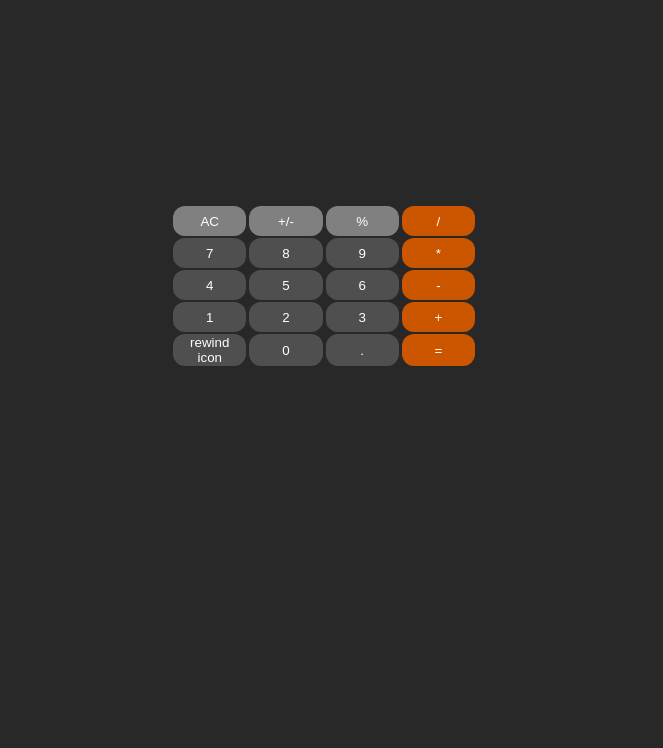
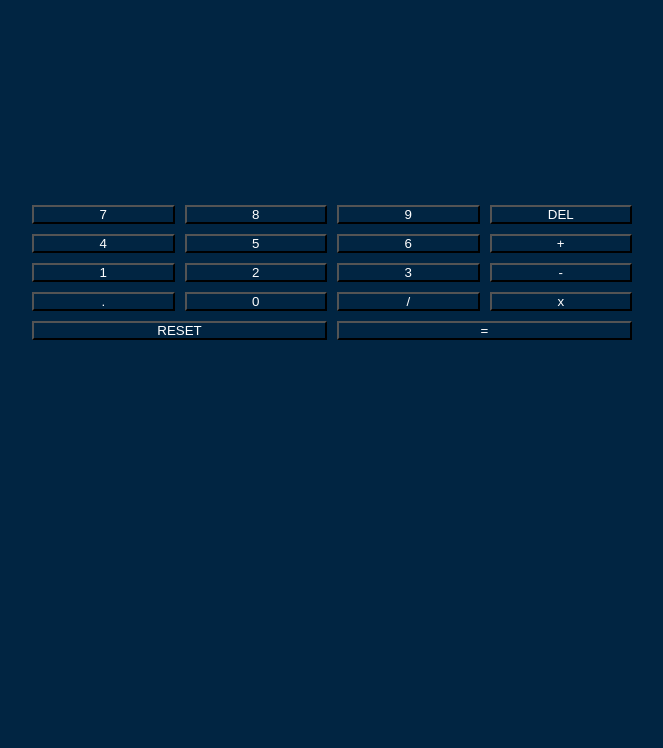
Before and after one commit to wizzzx/calculator, a website: page index.html in a window 1280 px wide. Shown: the part 152-900 px from the top of the page, without its empty margins (308-971 px from the left). Before the commit the page ends 800 px from the top, so only its background shows below. Drawn offline with Linux system fonts and the light colour scheme.

Commit message:
initial commit (layout)

```diff
--- a/index.html
+++ b/index.html
@@ -10,28 +10,35 @@
 </head>
 <body>
     <div id="calculator">
-        <div class="display"></div>
-        <div class="buttons-container">
-            <button type="button" value="clear"  class="button button-grey" >AC</button>
-            <button class="button button-grey">+/-</button>
-            <button type="button" value="%" class="button button-grey" >%</button>
-            <button type="button" value="/" class="button button-orange" >/</button>
-            <button type="button" value="7" class="button button-dark-grey" >7</button>
-            <button type="button" value="8" class="button button-dark-grey" >8</button>
-            <button type="button" value="9" class="button button-dark-grey" >9</button>
-            <button type="button" value="*" class="button button-orange">*</button>
-            <button type="button" value="4" class="button button-dark-grey" >4</button>
-            <button type="button" value="5" class="button button-dark-grey" >5</button>
-            <button type="button" value="6" class="button button-dark-grey" >6</button>
-            <button type="button" value="-" class="button button-orange" >-</button>
-            <button type="button" value="1" class="button button-dark-grey" >1</button>
-            <button type="button" value="2" class="button button-dark-grey" >2</button>
-            <button type="button" value="3" class="button button-dark-grey" >3</button>
-            <button type="button" value="+" class="button button-orange" >+</button>
-            <button type="button" value="rewind" class="button button-dark-grey" >rewind icon</button>
-            <button type="button" value="0" class="button button-dark-grey" >0</button>
-            <button type="button" value="." class="button button-dark-grey" >.</button>
-            <button type="button" value="=" class="button button-orange" >=</button>
+        <div class="header_container">
+            <h1 class="header">calc</h1>
+            <div class="theme_selector">
+                <p>THEME</p>
+<!--               theme selector switch, will have to look for it online-->
+            </div>
+        </div>
+        <div id="display">
+
+        </div>
+        <div id="button-panel">
+            <button type="button" value="7" class="button">7</button>
+            <button type="button" value="8" class="button">8</button>
+            <button type="button" value="9" class="button">9</button>
+            <button type="button" value="delete" class="button button-gray">DEL</button>
+            <button type="button" value="4" class="button">4</button>
+            <button type="button" value="5" class="button">5</button>
+            <button type="button" value="6" class="button">6</button>
+            <button type="button" value="+" class="button">+</button>
+            <button type="button" value="1" class="button">1</button>
+            <button type="button" value="2" class="button">2</button>
+            <button type="button" value="3" class="button">3</button>
+            <button type="button" value="-" class="button">-</button>
+            <button type="button" value="." class="button">.</button>
+            <button type="button" value="0" class="button">0</button>
+            <button type="button" value="/" class="button">/</button>
+            <button type="button" value="*" class="button">x</button>
+            <button type="button" value="reset" class="button button-gray button-large">RESET</button>
+            <button type="button" value="equals" class="button button-orange button-large">=</button>
         </div>
     </div>
 </body>
--- a/index.js
+++ b/index.js
@@ -1,33 +1,27 @@
-const calculator = document.getElementById('calculator');
-const buttons = document.querySelectorAll('button')
-const display = document.querySelector('.display');
+const calculator = document.querySelector('#calculator');
+const display = document.querySelector('#display');
+const buttonPanel = document.querySelector('#button-panel');
+const buttons = document.querySelectorAll('button');
 
-function add(a, b) {
-    return a + b
+let a
+let b
+let operator
 
+function renderOnDisplay(value) {
+    const input = document.createElement('span');
+    input.textContent = value;
+    display.appendChild(input);
 }
-function subtract(a, b) {
-    return a - b
-
-}
-function multiply(a, b) {
-    return a * b
-
-}
-function divide(a, b) {
-    return a / b
-
-}
-
-let a = ''
-let b = ''
-let operator = ''
 
 buttons.forEach((button) => {
     button.addEventListener('click', (e) => {
-        const value = e.target.value
+        const buttonValue = e.target.value
+        renderOnDisplay(buttonValue);
+    })
+})
 
 
 
-    })
-});
+function operate(a, b, operator) {
+
+}
--- a/package.json
+++ b/package.json
@@ -6,5 +6,8 @@
   "scripts": {
     "test": "echo \"Error: no test specified\" && exit 1"
   },
-  "private": true
+  "private": true,
+  "dependencies": {
+    "prettier": "^3.4.2"
+  }
 }
--- a/styles.css
+++ b/styles.css
@@ -1,58 +1,61 @@
-body {
+* {
+    box-sizing: border-box;
+    margin: 0;
+    padding: 0;
+    background: #012542;
+    color: white;
+}
+
+#calculator {
+    max-width: 600px;
+    width: 100%;
+    height: 800px;
+    margin: 100px auto 0;
     display: flex;
     flex-direction: column;
-    justify-content: center;
-    align-items: center;
-    padding-top: 100px;
-    background: #282828;
+    gap: 10px;
 }
 
-.container {
-    width: 400px;
-    height: 600px;
-    padding: 20px;
-    background: #282828;
-    border: 3px #636363 solid;
-    border-radius: 24px;
+.header_container {
     display: flex;
-    flex-direction: column;
     justify-content: space-between;
-    align-items: center;
 }
 
-.display {
-    width: 90%;
-    height: 200px;
-    font-size: 50px;
-    color: white;
-    text-align: right;
-    margin-top: 50px;
+.header {
+
 }
 
-.buttons-container {
+.theme_selector {
+
+}
+
+#display {
+    width: 100%;
+    padding: 40px;
+    height: 200px;
+}
+
+#button-panel {
     display: grid;
-    grid-template-rows: 1fr 1fr 1fr 1fr 1fr;
-    grid-template-columns: 1fr 1fr 1fr 1fr;
-    grid-row-gap: 1%;
-    grid-column-gap: 1%;
-    width: 95%;
-    height: 55%;
+    grid-template-columns: repeat(4, 1fr);
+    grid-template-rows: repeat(5, 1fr);
+    grid-row-gap: 10px;
+    grid-column-gap: 10px;
+
 }
 
 .button {
-    color: white;
-    border-radius: 12px;
-    border: none;
+
 }
 
-.button-dark-grey {
-    background: #4f4f4f;
-}
+.button-gray {
 
-.button-grey {
-    background: #808080;
 }
 
 .button-orange {
-    background: #CC5500	;
+
 }
+
+.button-large {
+    grid-column: span 2;
+}
```
Also changed, not shown: 1 other file.
